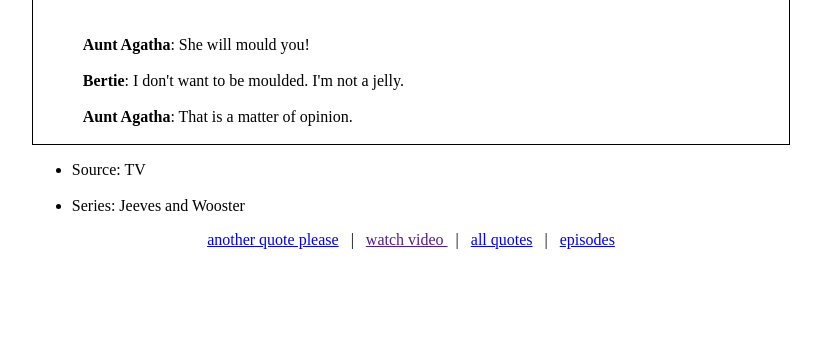
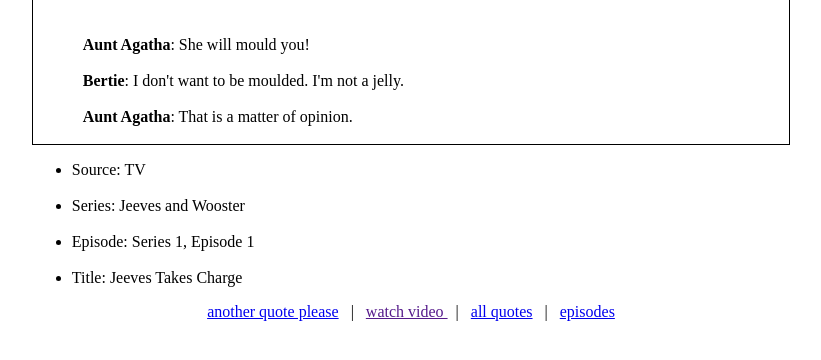
Before and after one commit to 1orwell/comedy, a Django app: page /quotes/14/ in a window 1280 px wide. Shown: the part 114-474 px from the top of the page, without its empty margins (229-1050 px from the left). Run offline with Django 3.2, Linux system fonts and the light colour scheme; data comes from the database, SQL or seed files in the repository; both versions use the stored data as it was after the commit; parts of the project's set-up code (start-up, migrations or seed data) failed here and were passed over.

Commit message:
added quotes for episode details

```diff
--- a/comedy/templates/cq/detail.html
+++ b/comedy/templates/cq/detail.html
@@ -21,14 +21,10 @@
     <br />
     <li>Series: {{ quote.tv_series }}</li>
     {% endif %}
-    {% if quote.tv_episode %}
     <br />
-    <li>Episode: {{ quote.tv_episode }}</li>
-    {% endif %}
-    {% if quote.title %}
+    <li>Episode: Series {{ episode.season }}, Episode {{episode.number}} </li>
     <br />
-    <li>Title: {{ quote.title }}</li>
-    {% endif %}
+    <li>Title: {{ episode.name }}</li>
     {% if quote.book %}
     <br />
     <li>Book: {{ quote.book }} </li>
--- a/cq/views.py
+++ b/cq/views.py
@@ -18,13 +18,13 @@ def list(request):
 def detail(request, quote_id):
     try:
         q = ComedyQuote.objects.get(pk=quote_id)
+        episode = q.episode
     except ComedyQuote.DoesNotExist:
         raise Http404
-
     #import pdb; pdb.set_trace()
     formatted_quote = format_quote(q.quote)
     return render_to_response('cq/detail.html', {'quote':q,
-        'formatted_quote':formatted_quote},
+        'formatted_quote':formatted_quote, 'episode': episode},
             context_instance=RequestContext(request))
 
 def q_random(request):
--- a/episodes/views.py
+++ b/episodes/views.py
@@ -2,6 +2,7 @@ from django.shortcuts import render_to_response
 from django.template import RequestContext
 from models import Season
 from models import Episode
+from cq.views import format_quote
 from django.http import Http404
 
 
```
Also changed, not shown: comedy/templates/episodes/detail.html (+7 -0 lines), comedy.db.
